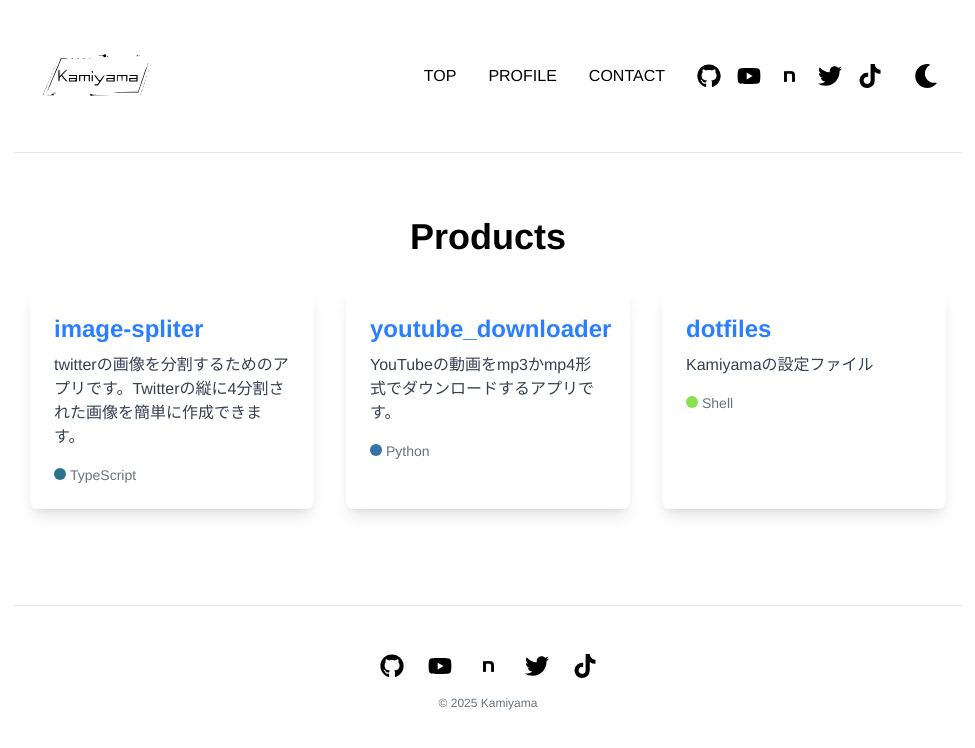
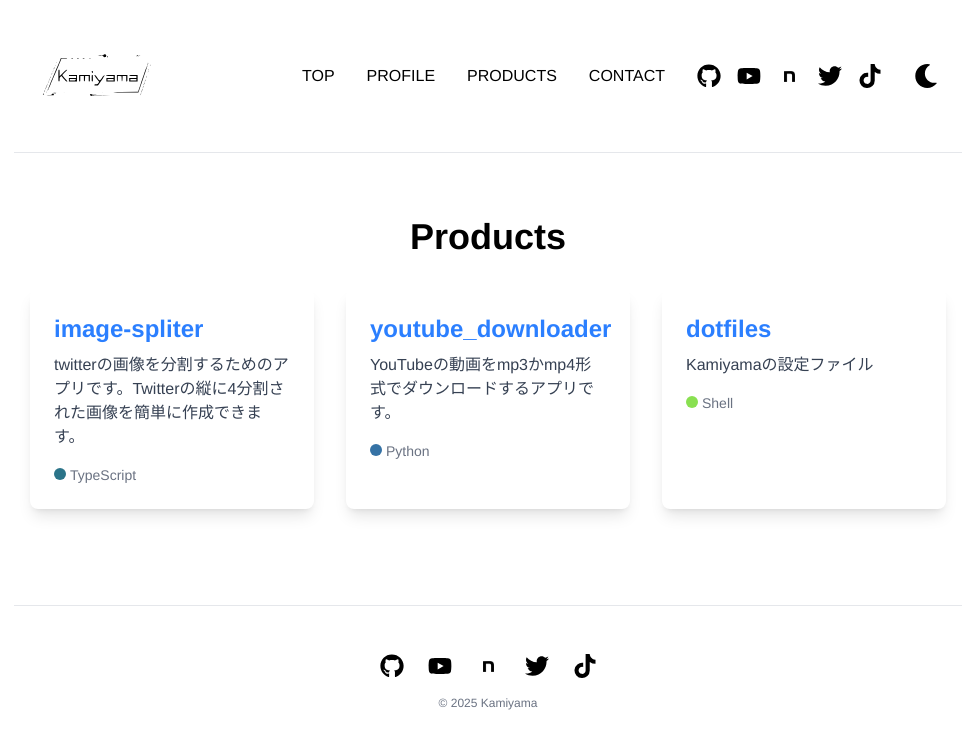
Before and after one commit to kamiyama-fol/kamiyama-web-client, a Next.js app: page /products in a window 1280 px wide. Shown: the top 748 px of the page, without its empty margins (152-1127 px from the left). Built offline with nearby package versions, Linux system fonts and the light colour scheme.

Commit message:
リンクの追加、変更

```diff
--- a/src/app/products/page.tsx
+++ b/src/app/products/page.tsx
@@ -6,7 +6,7 @@ const products = [
     name: 'image-spliter',
     description:
       'twitterの画像を分割するためのアプリです。Twitterの縦に4分割された画像を簡単に作成できます。',
-    url: 'https://github.com/kamiyama-fol/image-spliter',
+    url: 'https://ximage.kamiyama-fol.com',
     language: 'TypeScript',
     languageColor: '#2b7489',
   },
--- a/src/components/Header.tsx
+++ b/src/components/Header.tsx
@@ -29,6 +29,7 @@ export default function Header() {
                     <ul className="flex space-x-8 list-none">
                         <li><Link href="/" className="hover:text-gray-400">TOP</Link></li>
                         <li><Link href="/profile" className="hover:text-gray-400">PROFILE</Link></li>
+                        <li><Link href="/products" className="hover:text-gray-400">PRODUCTS</Link></li>
                         <li><Link href="/contact" className="hover:text-gray-400">CONTACT</Link></li>
                     </ul>
                 </nav>
```
